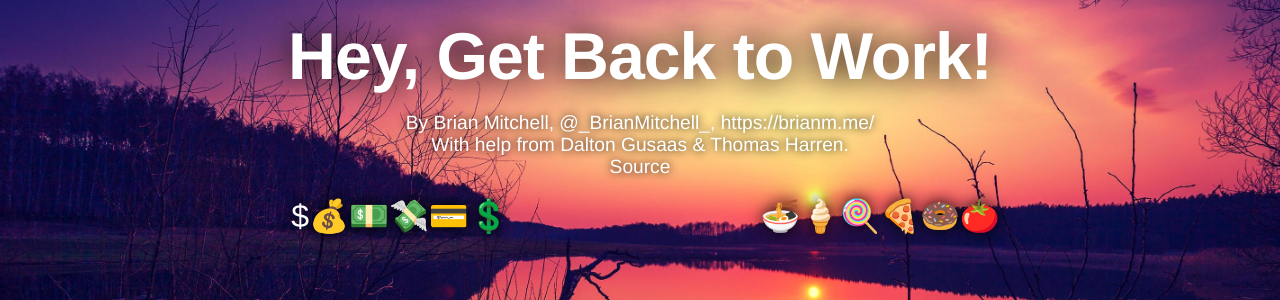
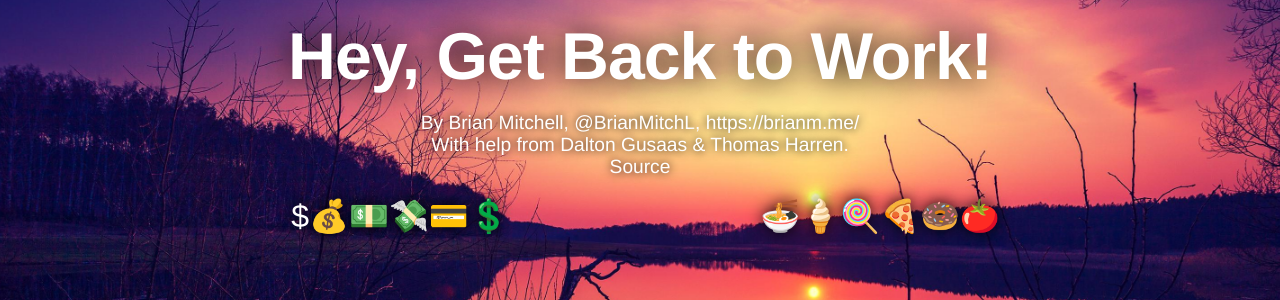
Before and after one commit to BrianMitchL/heygetbacktowork, a Jekyll site: the page built from index.html, in a window 1280 px wide. Shown: the part 206-506 px from the top of the page. Built offline with Jekyll 4.4.1, drawn with Linux system fonts in a browser that asks for light colours; nearby versions of some CDN libraries.

Commit message:
Update Twitter handle

```diff
--- a/index.html
+++ b/index.html
@@ -5,7 +5,7 @@ layout: default
 <div class="main-title text-center">
     <a id="pst" class="animated infinite bounce main-link" href="/pssst">Pssst!</a>
     <h1 class="animated infinite pulse">Hey, Get Back to Work!</h1>
-    <p>By Brian Mitchell, <a class="main-link" href="https://twitter.com/_BrianMitchell_/">@_BrianMitchell_</a>, <a class="main-link" href="https://brianm.me/" title="brianm.me website">https://brianm.me/</a><br />
+    <p>By Brian Mitchell, <a class="main-link" href="https://twitter.com/BrianMitchL/">@BrianMitchL</a>, <a class="main-link" href="https://brianm.me/" title="brianm.me website">https://brianm.me/</a><br />
     With help from Dalton Gusaas &amp; Thomas Harren.<br /><a class="main-link" href="https://github.com/BrianMitchL/heygetbacktowork" title="Github Repo">Source</a></p>
 
     <a class="animated rotateInUpRight main-link width-half left" href="/it/looks/like/you/are/distracted/,/maybe/you/should/get/back/to/work!/" title="$$$$$">$💰💵💸💳💲</a>
```
